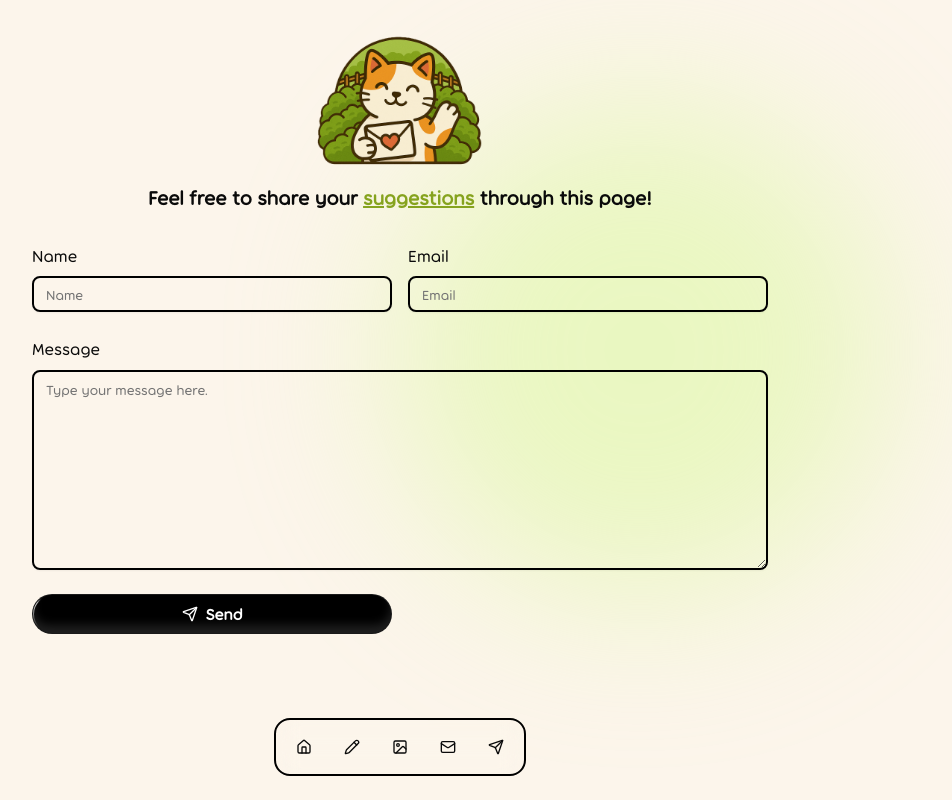
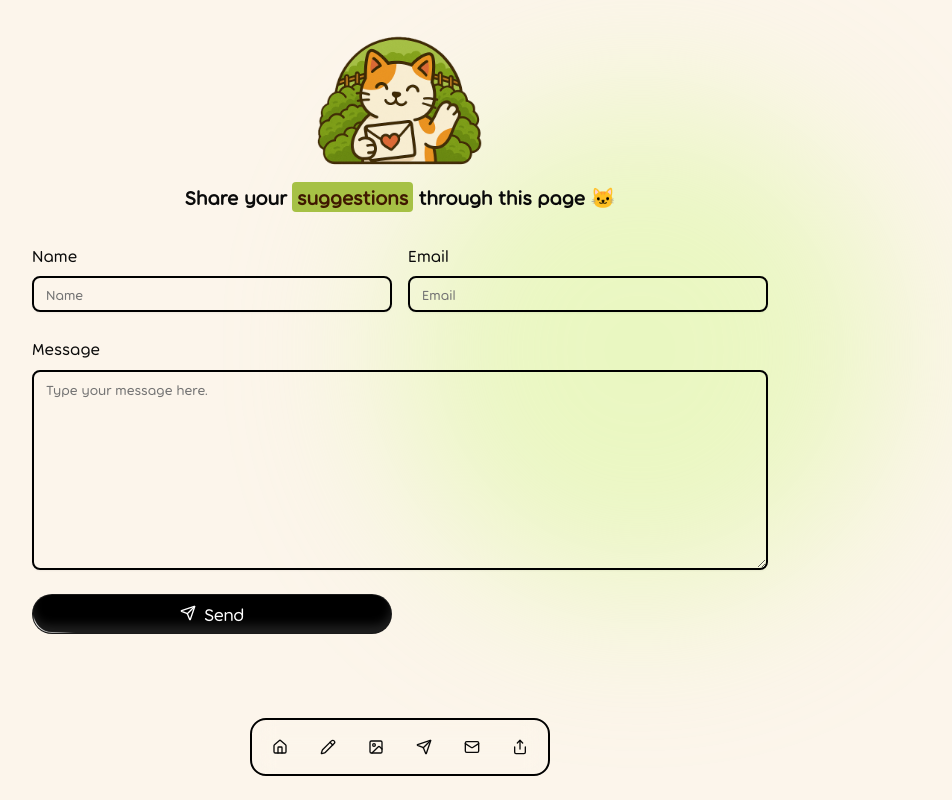
Before and after one commit to JiaLe0709/JiaLe0709, a Next.js app: page /msg in a window 1280 px wide. Shown: the whole page, without its empty margins (240-1192 px from the left). Built offline with nearby package versions, Linux system fonts and the light colour scheme.

Commit message:
Complete the contact function

```diff
--- a/components/magicui/docks.js
+++ b/components/magicui/docks.js
@@ -1,4 +1,4 @@
-import { Image, HomeIcon, PencilIcon, Mail, Send } from "lucide-react"
+import { Image, HomeIcon, PencilIcon, Mail, Send, Share } from "lucide-react"
 import Link from "next/link"
 import { buttonVariants } from "@/components/ui/button"
 import {
@@ -25,12 +25,12 @@ const DATA = {
             Message: {
                 name: "Message",
                 url: "/msg",
-                icon: Mail
+                icon: Send
             },
             Email: {
                 name: "Send Email",
                 url: "mailto:jle26531@gmail.com",
-                icon: Send
+                icon: Mail
             },
         }
     }
@@ -84,6 +84,31 @@ export default function Docks() {
                             </Tooltip>
                         </DockIcon>
                     ))}
+                    <DockIcon>
+                        <Tooltip>
+                            <TooltipTrigger asChild>
+                                <span
+                                    onClick={() => {
+                                        const shareData = {
+                                            title: "Jia Le's Wonderland 🍵",
+                                            text: `This is the start of something good... and it will get better.\n`,
+                                            url: window.location.href,
+                                        };
+                                        navigator.share(shareData);
+                                    }}
+                                    className={cn(
+                                        buttonVariants({ variant: "ghost", size: "icon" }),
+                                        "size-12 rounded-full"
+                                    )}
+                                >
+                                    <Share className="size-4" />
+                                </span>
+                            </TooltipTrigger>
+                            <TooltipContent>
+                                <p>Share</p>
+                            </TooltipContent>
+                        </Tooltip>
+                    </DockIcon>
                 </Dock>
             </TooltipProvider>
         </div>
--- a/components/magicui/shimmer-button.jsx
+++ b/components/magicui/shimmer-button.tsx
@@ -1,8 +1,21 @@
-import React from "react"
+import React, { CSSProperties, ComponentPropsWithoutRef } from "react";
 
-import { cn } from "@/lib/utils"
+import { cn } from "@/lib/utils";
 
-export const ShimmerButton = React.forwardRef(
+export interface ShimmerButtonProps extends ComponentPropsWithoutRef<"button"> {
+    shimmerColor?: string;
+    shimmerSize?: string;
+    borderRadius?: string;
+    shimmerDuration?: string;
+    background?: string;
+    className?: string;
+    children?: React.ReactNode;
+}
+
+export const ShimmerButton = React.forwardRef<
+    HTMLButtonElement,
+    ShimmerButtonProps
+>(
     (
         {
             shimmerColor = "#ffffff",
@@ -14,22 +27,25 @@ export const ShimmerButton = React.forwardRef(
             children,
             ...props
         },
-        ref
+        ref,
     ) => {
         return (
             <button
-                style={{
-                    "--spread": "90deg",
-                    "--shimmer-color": shimmerColor,
-                    "--radius": borderRadius,
-                    "--speed": shimmerDuration,
-                    "--cut": shimmerSize,
-                    "--bg": background
-                }}
+                style={
+                    {
+                        "--spread": "90deg",
+                        "--shimmer-color": shimmerColor,
+                        "--radius": borderRadius,
+                        "--speed": shimmerDuration,
+                        "--cut": shimmerSize,
+                        "--bg": background,
+                    } as CSSProperties
+                }
                 className={cn(
+                    "disabled:cursor-not-allowed disabled:opacity-50 disabled:pointer-events-none",
                     "group relative z-0 flex cursor-pointer items-center justify-center overflow-hidden whitespace-nowrap border border-white/10 px-6 py-3 text-white [background:var(--bg)] [border-radius:var(--radius)] dark:text-black",
                     "transform-gpu transition-transform duration-300 ease-in-out active:translate-y-px",
-                    className
+                    className,
                 )}
                 ref={ref}
                 {...props}
@@ -38,7 +54,7 @@ export const ShimmerButton = React.forwardRef(
                 <div
                     className={cn(
                         "-z-30 blur-[2px]",
-                        "absolute inset-0 overflow-visible [container-type:size]"
+                        "absolute inset-0 overflow-visible [container-type:size]",
                     )}
                 >
                     {/* spark */}
@@ -53,24 +69,29 @@ export const ShimmerButton = React.forwardRef(
                 <div
                     className={cn(
                         "insert-0 absolute size-full",
+
                         "rounded-2xl px-4 py-1.5 text-sm font-medium shadow-[inset_0_-8px_10px_#ffffff1f]",
+
                         // transition
-                        "transform-gpu transition-all duration-300 ease-in-out",
+                        `transform-gpu transition-all duration-300 ease-in-out`,
+
                         // on hover
                         "group-hover:shadow-[inset_0_-6px_10px_#ffffff3f]",
+
                         // on click
-                        "group-active:shadow-[inset_0_-10px_10px_#ffffff3f]"
+                        "group-active:shadow-[inset_0_-10px_10px_#ffffff3f]",
                     )}
                 />
 
+                {/* backdrop */}
                 <div
                     className={cn(
-                        "absolute -z-20 [background:var(--bg)] [border-radius:var(--radius)] [inset:var(--cut)]"
+                        "absolute -z-20 [background:var(--bg)] [border-radius:var(--radius)] [inset:var(--cut)]",
                     )}
                 />
             </button>
-        )
-    }
-)
+        );
+    },
+);
 
-ShimmerButton.displayName = "ShimmerButton"
+ShimmerButton.displayName = "ShimmerButton";
--- a/jsconfig.json
+++ b/jsconfig.json
@@ -1,7 +1,5 @@
 {
   "compilerOptions": {
-    "jsx": "react",
-    "jsx": "react",
     "jsx": "react",
     "paths": {
       "@/*": ["./*"]
--- a/layouts/globals.jsx
+++ b/layouts/globals.jsx
@@ -6,7 +6,7 @@ export default function Layout({children, title}) {
     return (
         <>
             <Head>
-                <title>{title || 'Jia Le'}</title>
+                <title>{title || "Jia Le"}</title>
             </Head>
             <div className="fixed inset-0 -z-10 bg-[#FCF5EB] bg-[linear-gradient(to_right,#80808012_1px,transparent_1px), linear-gradient(to_bottom,#80808012_1px,transparent_1px)] bg-[size:24px_24px]">
                 <div className="absolute right-0 top-0 h-[500px] w-[500px] -translate-x-[30%] translate-y-[20%] rounded-full bg-lime-200 opacity-50 blur-[80px]"></div>
--- a/package.json
+++ b/package.json
@@ -23,6 +23,7 @@
     "next": "15.3.5",
     "react": "^19.0.0",
     "react-dom": "^19.0.0",
+    "sonner": "^2.0.6",
     "tailwind-merge": "^3.3.1"
   },
   "devDependencies": {
--- a/pages/api/sendtotlg.js
+++ b/pages/api/sendtotlg.js
@@ -18,8 +18,8 @@ export default async function sendtotg(req, res) {
     }
     const response = await fetch(tgUrl, init)
     if (response.status === 200) {
-        res.send({ status: 'Message sent successfully !' })
+        res.send({ status: 'Message sent successfully !', error: false })
     } else {
-        res.send({ status: 'Failed to send message !' })
+        res.send({ status: 'Failed to send message !', error: true })
     }
 }
--- a/pages/msg.js
+++ b/pages/msg.js
@@ -2,18 +2,20 @@ import Layout from "@/layouts/globals";
 import {Input} from "@/components/ui/input";
 import {Textarea} from "@/components/ui/textarea";
 import {useState} from "react";
-import { ShimmerButton } from "@/components/magicui/shimmer-button";
+import {ShimmerButton} from "@/components/magicui/shimmer-button";
 import {Label} from "@/components/ui/label";
-import {Button} from "@/components/ui/button";
 import Image from "next/image";
-import {Send} from "lucide-react";
+import {Send, Loader2Icon} from "lucide-react";
+import {toast, Toaster} from "sonner";
 
 const Message = () => {
 
-    const [result, setResult] = useState('')
+    const [loading, setLoading] = useState(false)
 
     async function sentMessage(e) {
         e.preventDefault()
+        setLoading(true)
+
         const tgUrl = '/api/sendtotlg'
         const res = await fetch(tgUrl, {
             body: JSON.stringify({
@@ -28,27 +30,35 @@ const Message = () => {
         })
         // await res.json()
         const result = await res.json()
-        console.log(result.status)
+        if (result.error) {
+            toast.error(result.status)
+            setLoading(false)
+        } else {
+            setLoading(false)
+            toast.success(result.status)
+            e.target.reset()
+        }
+
     }
 
     return (
         <>
             <Layout>
+                <Toaster richColors={true} position={'top-center'} />
                 <div
                     className={`max-w-screen-md flex flex-col mx-auto p-4 pt-8`}
                 >
                     <div className={'flex flex-col items-center justify-center space-y-4'}>
                         <Image src={'/letters.png'} alt={'Jia Le @ Letters Cat'} width={170} height={150}/>
-                        <h3 className={'text-xl text-center font-extrabold'}>{"Feel free to share your "}
-                            <span className={'underline font-bold text-[#86a31e]'}>suggestions</span>
-                            {" through this page!"}
+                        <h3 className={'text-xl text-center font-extrabold'}>
+                            {"Share your "}
+                            <code className="bg-[#A6C145] relative rounded px-[0.3rem] py-[0.2rem] font-semibold"><span className={' text-[#3F1800]'}>suggestions</span></code>
+                            {" through this page 🐱"}
                         </h3>
                     </div>
-
-
                 </div>
                 <form
-                    autoComplete='off'
+                    autoComplete="off"
                     className='max-w-screen-md grid sm:grid-cols-2 gap-4 mx-auto p-4 space-y-2'
                     onSubmit={sentMessage}
                 >
@@ -62,11 +72,15 @@ const Message = () => {
                     </div>
                     <div className='sm:col-span-2 space-y-2'>
                         <Label htmlFor='message' className={'text-[17px] '}>Message</Label>
-                        <Textarea required className='h-50' id='message' name='message' placeholder="Type your message here."/>
+                        <Textarea required className='h-50' id='message' name='message'
+                                  placeholder="Type your message here."/>
                     </div>
-                    <ShimmerButton type="submit" className={'cursor-pointer font-extrabold h-10'}>
-                        <Send className={'w-4 h-4 mr-2'}/>
-                        Send
+                    <ShimmerButton type="submit" className={'h-10'} disabled={loading}>
+                        <span
+                            className="flex whitespace-pre-wrap text-center text-sm font-medium leading-none tracking-tight text-white dark:from-white dark:to-slate-900/10 lg:text-lg">
+                            {loading ? <Loader2Icon className={'w-4 h-4 mr-2 animate-spin'} /> : <Send className={'w-4 h-4 mr-2'} />}
+                            Send
+                        </span>
                     </ShimmerButton>
                 </form>
             </Layout>
--- a/styles/globals.css
+++ b/styles/globals.css
@@ -2,6 +2,34 @@
 @import "tw-animate-css";
 
 @custom-variant dark (&:is(.dark *));
+
+@theme inline {
+  --animate-shimmer-slide: shimmer-slide var(--speed) ease-in-out infinite
+  alternate;
+  --animate-spin-around: spin-around calc(var(--speed) * 2) infinite linear;
+
+  @keyframes shimmer-slide {
+    to {
+      transform: translate(calc(100cqw - 100%), 0);
+    }
+  }
+  @keyframes spin-around {
+    0% {
+      transform: translateZ(0) rotate(0);
+    }
+    15%,
+    35% {
+      transform: translateZ(0) rotate(90deg);
+    }
+    65%,
+    85% {
+      transform: translateZ(0) rotate(270deg);
+    }
+    100% {
+      transform: translateZ(0) rotate(360deg);
+    }
+  }
+}
 
 @theme inline {
   --radius-sm: calc(var(--radius) - 4px);
@@ -140,3 +168,33 @@
 
   font-family: Torus !important;
 }
+
+html {
+  --c-bg: #111;
+  --c-scrollbar-hover: #2c2b2b;
+  --c-scrollbar: #323131;
+}
+
+html {
+  --scrollbarBG: #ffffff00;
+  --thumbBG: #b8b8b8;
+  overflow-y: scroll;
+  overflow-x: auto;
+}
+::-webkit-scrollbar {
+  width: 6px;
+}
+::-webkit-scrollbar:horizontal {
+  height: 6px;
+}
+::-webkit-scrollbar-track, ::-webkit-scrollbar-corner {
+  background: var(--c-bg);
+  border-radius: 10px;
+}
+::-webkit-scrollbar-thumb {
+  background: var(--c-scrollbar);
+  border-radius: 10px;
+}
+::-webkit-scrollbar-thumb:hover {
+  background: var(--c-scrollbar-hover);
+}
```
Also changed, not shown: 1 other file (tests, documents, lock files or other folders).
